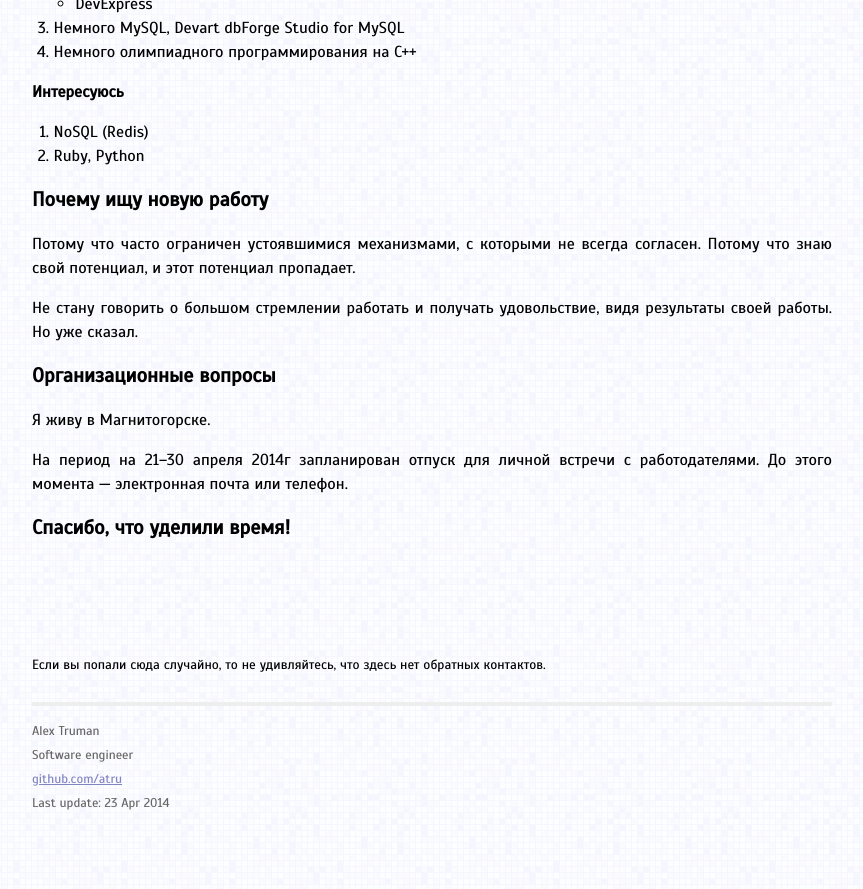
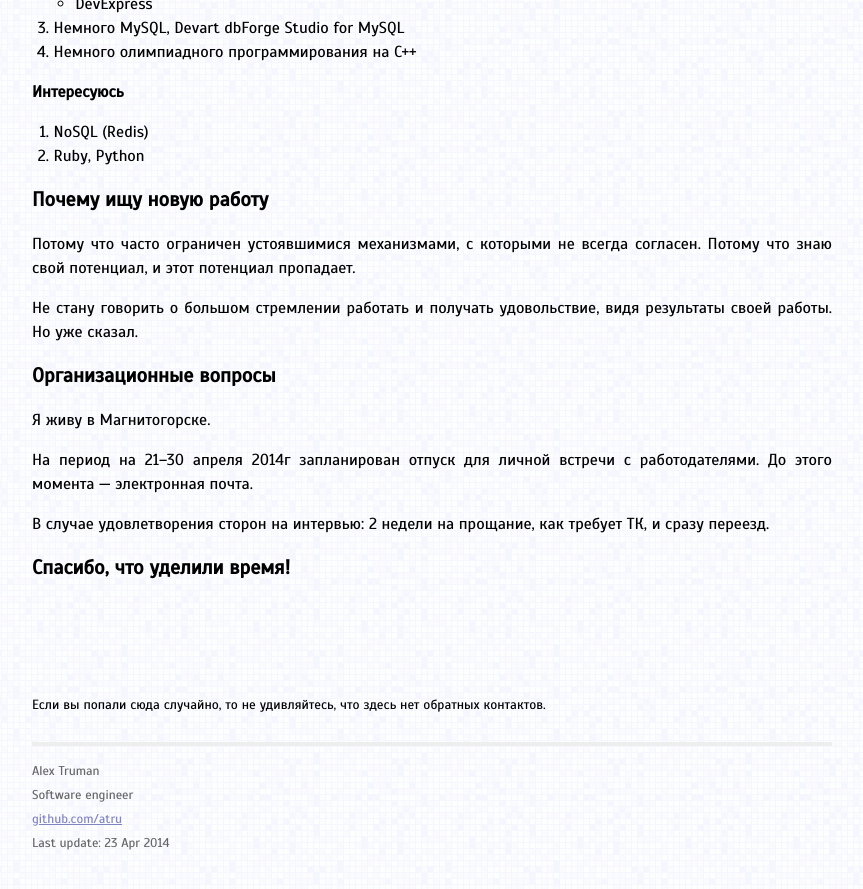
Before and after one commit to atru/atru.github.io, a Jekyll site: the page built from ru/about/resume.md, in a window 1280 px wide and 900 px high, scrolled down 1990 px. Shown: the top 889 px of the window, without its empty margins (208-1071 px from the left). Built offline with Jekyll 4.4.1, drawn with Linux system fonts in a browser that asks for light colours; Markdown is read by kramdown in place of the engine named in the settings; before the commit the page ends 2850 px from its top, so only the background shows below that.

Commit message:
resume remark

```diff
--- a/ru/about/resume.md
+++ b/ru/about/resume.md
@@ -89,7 +89,9 @@ TL;DR
 
 Я живу в Магнитогорске.
 
-На период на 21&ndash;30 апреля 2014г запланирован отпуск для личной встречи с работодателями. До этого момента &mdash;  электронная почта или телефон.
+На период на 21&ndash;30 апреля 2014г запланирован отпуск для личной встречи с работодателями. До этого момента &mdash;  электронная почта.
+
+В случае удовлетворения сторон на интервью: 2 недели на прощание, как требует ТК, и сразу переезд.
 
 Спасибо, что уделили время!
 ===========================
```
